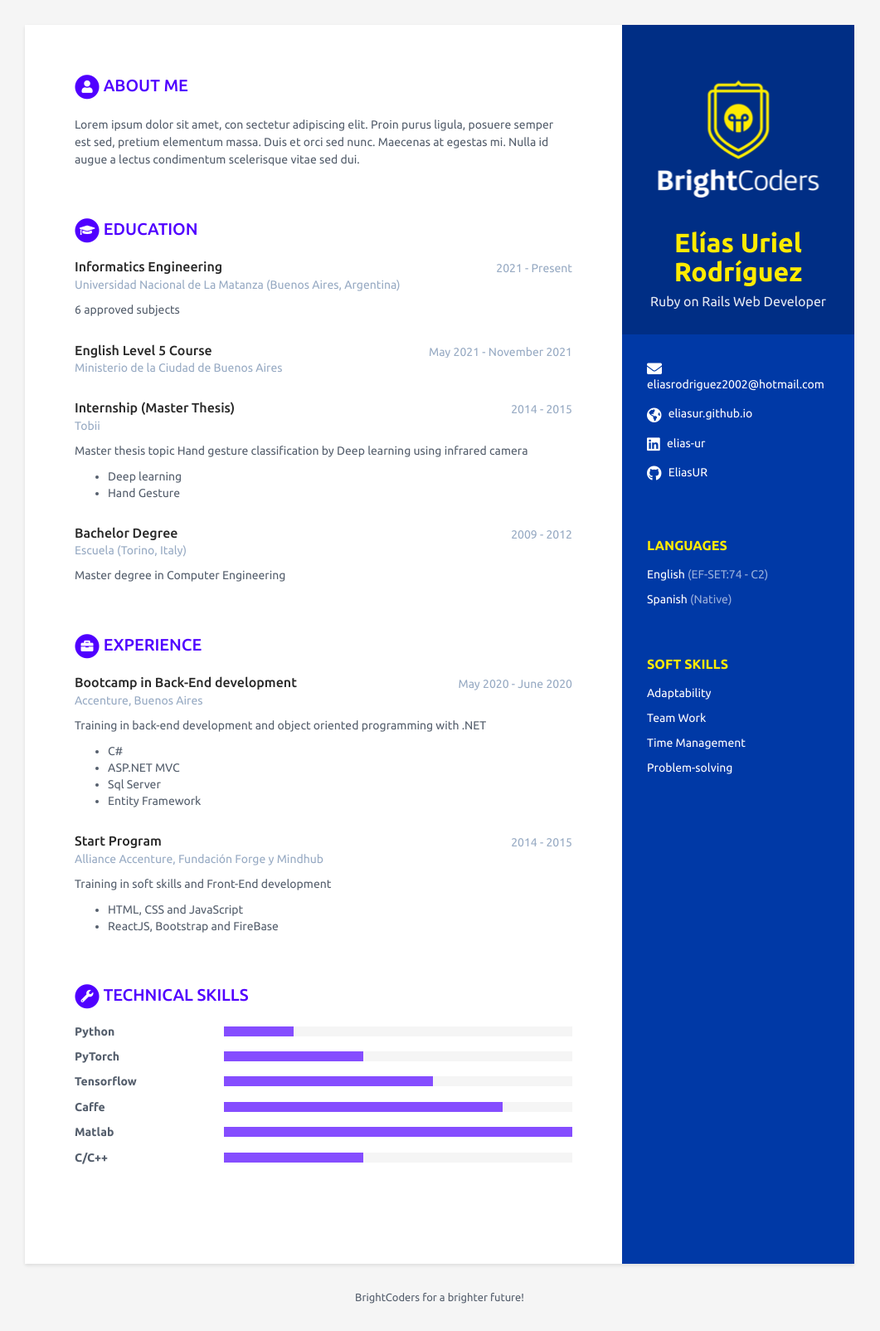
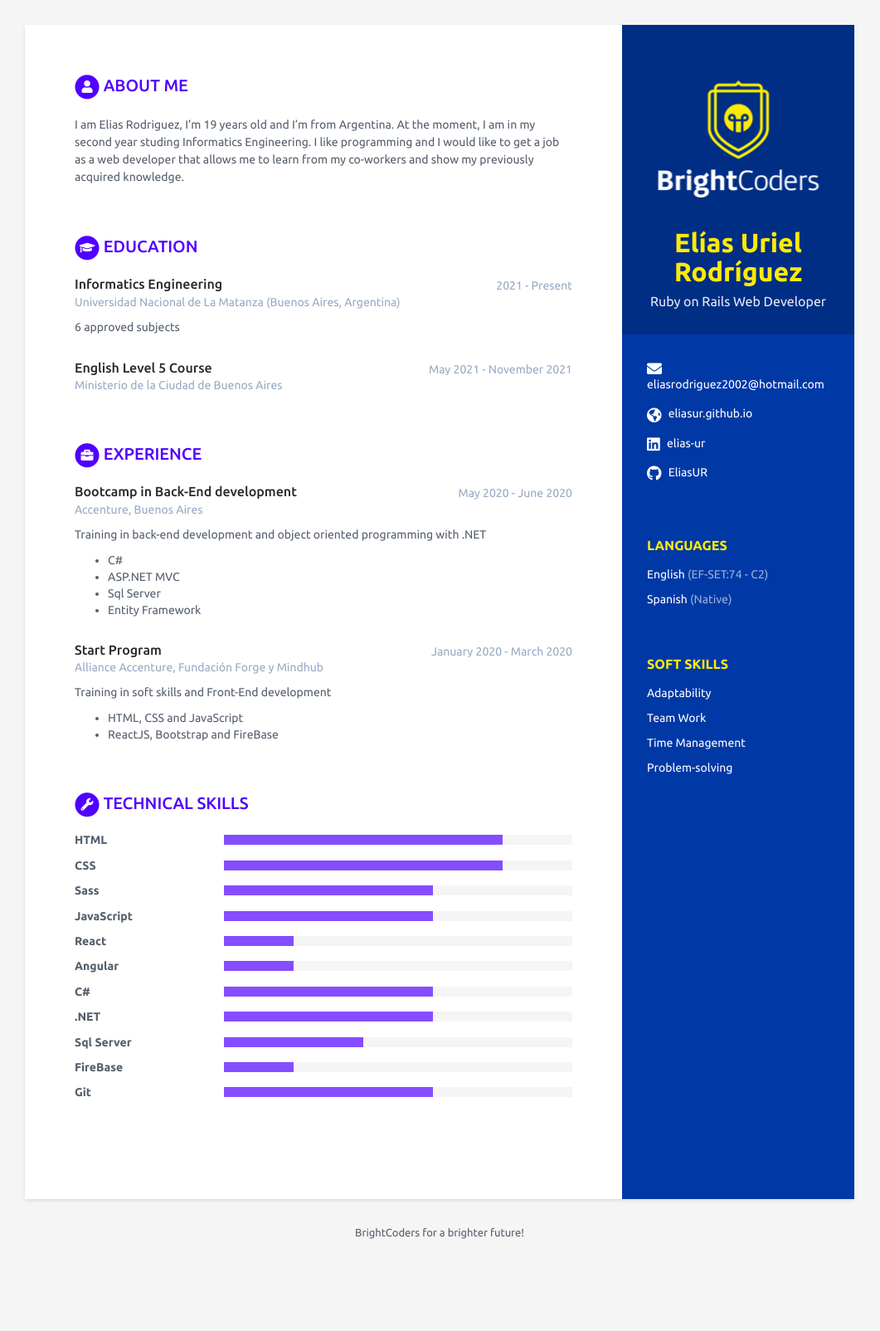
Before and after one commit to BC-MAY-21-ROR/kata-03-scorecard-EliasUR, a Jekyll site: the page built from index.html, in a window 1280 px wide. Shown: the whole page at 83% size, without its empty margins (110-1171 px from the left). Built offline with Jekyll 4.4.1, drawn with Linux system fonts in a browser that asks for light colours; after the commit the page ends 1525 px from its top, so only the background shows below that.

Commit message:
Update About Me and Skills

```diff
--- a/_data/data.yml
+++ b/_data/data.yml
@@ -50,7 +50,8 @@ sidebar:
 career-profile:
   title: About Me # NO MODIFICAR
   summary: |
-    Lorem ipsum dolor sit amet, con sectetur adipiscing elit. Proin purus ligula, posuere semper est sed, pretium elementum massa. Duis et orci sed nunc. Maecenas at egestas mi. Nulla id augue a lectus condimentum scelerisque vitae sed dui.
+    I am Elias Rodriguez, I'm 19 years old and I'm from Argentina. At the moment, I am in my second year studing Informatics Engineering.
+    I like programming and I would like to get a job as a web developer that allows me to learn from my co-workers and show my previously acquired knowledge.
 
 # Registra aquí tus estudios. Agrega o elimina según sea necesario
 educationcomplete:
@@ -63,21 +64,6 @@ educationcomplete:
   - degree: English Level 5 Course
     university: Ministerio de la Ciudad de Buenos Aires
     time: May 2021 - November 2021
-
-  - degree: Internship (Master Thesis)
-    university: Tobii
-    time: 2014 - 2015
-    details: |
-      Master thesis topic Hand gesture classification by Deep learning using infrared camera
-
-        - Deep learning
-        - Hand Gesture
-
-  - degree: Bachelor Degree
-    university: Escuela  (Torino, Italy)
-    time: 2009 - 2012
-    details: |
-      Master degree in Computer Engineering
 
 # Registra aquí tu experiencia. Agrega o elimina según sea necesario
 experiences:
@@ -92,7 +78,7 @@ experiences:
         - Entity Framework
 
   - role: Start Program
-    time: 2014 - 2015
+    time: January 2020 - March 2020
     company: Alliance Accenture, Fundación Forge y Mindhub
     details: |
       Training in soft skills and Front-End development
@@ -109,23 +95,38 @@ skills:
   title: Technical Skills # NO MODIFICAR
 
   toolset:
-    - name: Python
+    - name: HTML
+      level: 80%
+
+    - name: CSS
+      level: 80%
+
+    - name: Sass
+      level: 60%
+
+    - name: JavaScript
+      level: 60%
+
+    - name: React
       level: 20%
 
-    - name: PyTorch
+    - name: Angular
+      level: 20%
+
+    - name: C#
+      level: 60%
+
+    - name: .NET
+      level: 60%
+
+    - name: Sql Server
       level: 40%
 
-    - name: Tensorflow
+    - name: FireBase
+      level: 20%
+
+    - name: Git
       level: 60%
-
-    - name: Caffe
-      level: 80%
-
-    - name: Matlab
-      level: 100%
-
-    - name: C/C++
-      level: 40%
 
 # NO MODIFICAR
 footer: >
```
